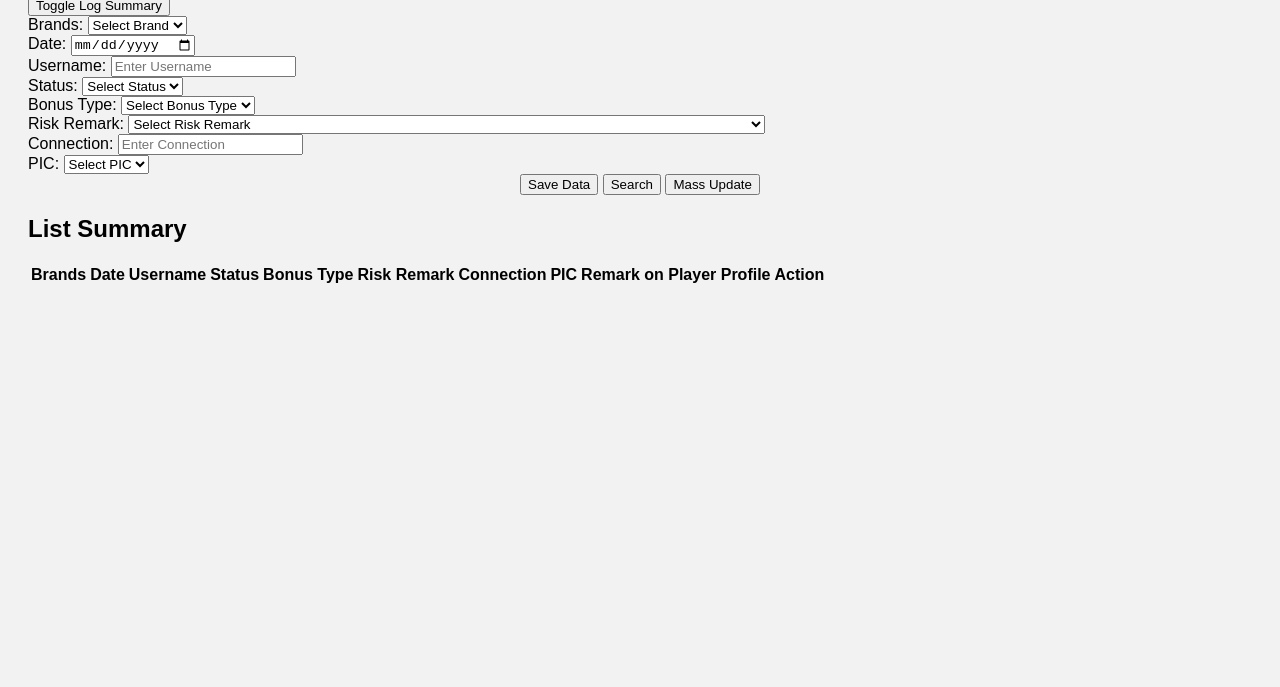
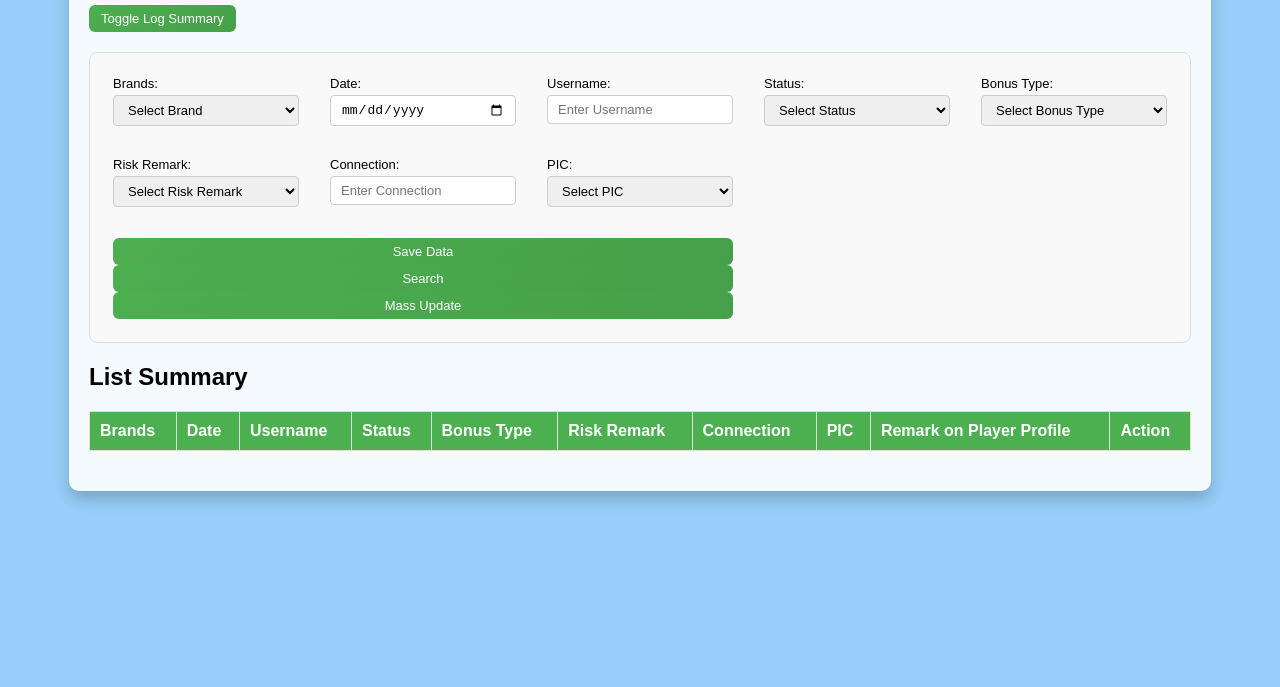
Before and after one commit to test123gx/dashboard-project, a plain HTML site: page index.html in a window 1280 px wide. Shown: the part 113-800 px from the top of the page. Drawn offline with Linux system fonts and the light colour scheme; no server answers.

Commit message:
style.css

```diff
--- a/style.css
+++ b/style.css
@@ -1,5 +1,128 @@
 body {
-  font-family: Arial;
-  background: #f2f2f2;
-  padding: 20px;
+    font-family: Arial, sans-serif;
+    margin: 0;
+    padding: 0;
+    background: #e3f2fd; /* Solid color background */
+    background-size: cover; /* Fullscreen background */
+    background-repeat: no-repeat;
+    height: 100vh; /* Fullscreen height */
+    display: flex;
+    flex-direction: column;
+    animation: backgroundAnimation 4s ease infinite alternate;
 }
+
+@keyframes backgroundAnimation {
+    0% {
+        background-color: #e3f2fd;
+    }
+
+    50% {
+        background-color: #bbdefb;
+    }
+
+    100% {
+        background-color: #90caf9;
+    }
+}
+
+.container {
+    max-width: 1200px;
+    margin: 20px auto;
+    padding: 20px;
+    background: rgba(255, 255, 255, 0.9);
+    border-radius: 10px;
+    box-shadow: 0 8px 15px rgba(0, 0, 0, 0.2);
+    animation: slideUp 0.5s ease-in-out;
+}
+
+@keyframes slideUp {
+    from {
+        transform: translateY(20px);
+        opacity: 0;
+    }
+
+    to {
+        transform: translateY(0);
+        opacity: 1;
+    }
+}
+
+h1 {
+    text-align: center;
+    color: #4CAF50;
+    margin-bottom: 20px;
+}
+
+table {
+    width: 100%;
+    border-collapse: collapse;
+    margin-bottom: 20px;
+}
+
+table th,
+table td {
+    padding: 10px;
+    border: 1px solid #ddd;
+    text-align: left;
+}
+
+table th {
+    background-color: #4CAF50;
+    color: white;
+}
+
+#filter-form {
+    background: #f9f9f9;
+    border: 1px solid #ddd;
+    border-radius: 8px;
+    padding: 15px;
+    display: grid;
+    grid-template-columns: repeat(auto-fit, minmax(180px, 1fr));
+    gap: 15px;
+}
+
+.form-group {
+    display: flex;
+    flex-direction: column;
+    padding: 8px;
+}
+
+.form-group label {
+    margin-bottom: 4px;
+    font-size: 13px;
+}
+
+.form-group input,
+.form-group select {
+    font-size: 13px;
+    padding: 6px 10px;
+    border: 1px solid #ccc;
+    border-radius: 4px;
+}
+
+button {
+    font-size: 13px;
+    padding: 6px 12px;
+    min-width: 120px;
+    background: linear-gradient(145deg, #4CAF50, #45a049);
+    color: white;
+    border: none;
+    border-radius: 6px;
+    cursor: pointer;
+}
+
+button:hover {
+    background: linear-gradient(145deg, #43a047, #388e3c);
+}
+
+.summary-toggle {
+    margin-bottom: 20px;
+}
+
+.uploaded-usernames {
+    margin-top: 20px;
+    background: #f9f9f9;
+    padding: 10px;
+    border: 1px solid #ddd;
+    border-radius: 5px;
+}
```
